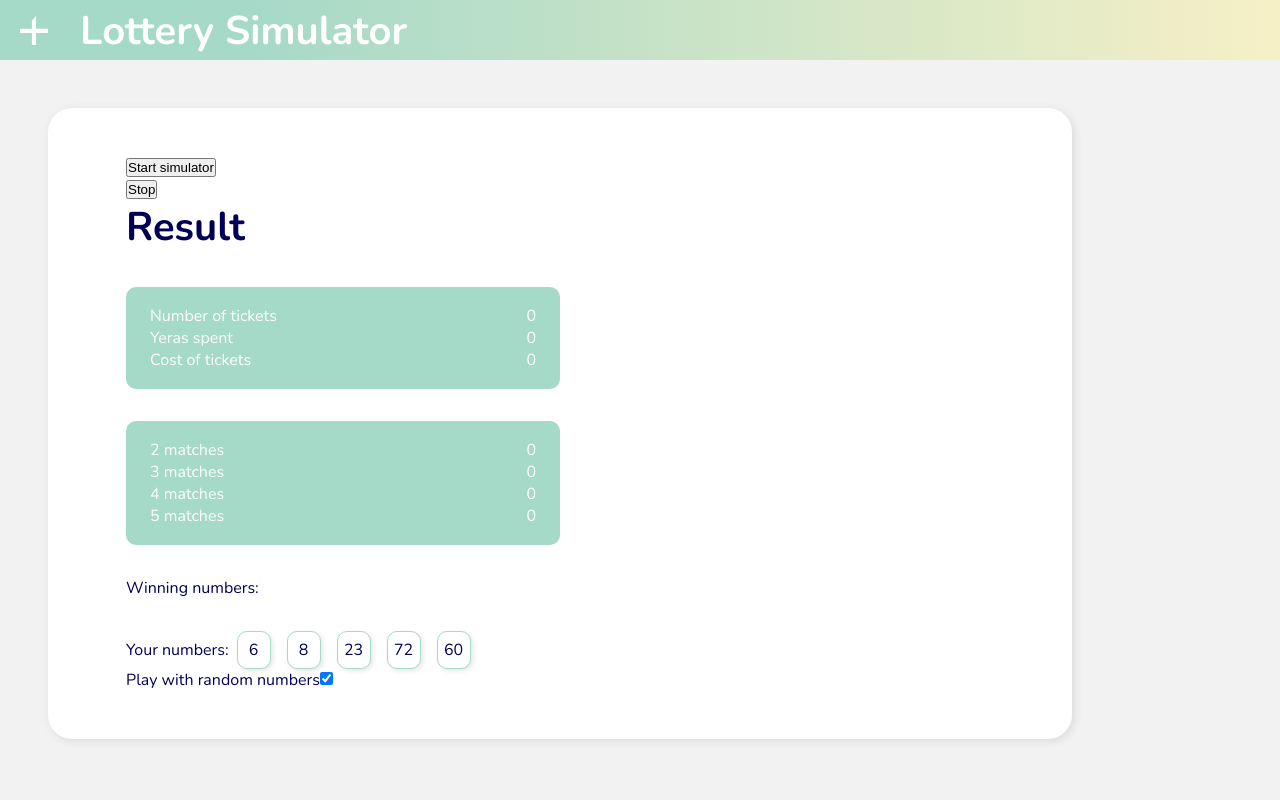
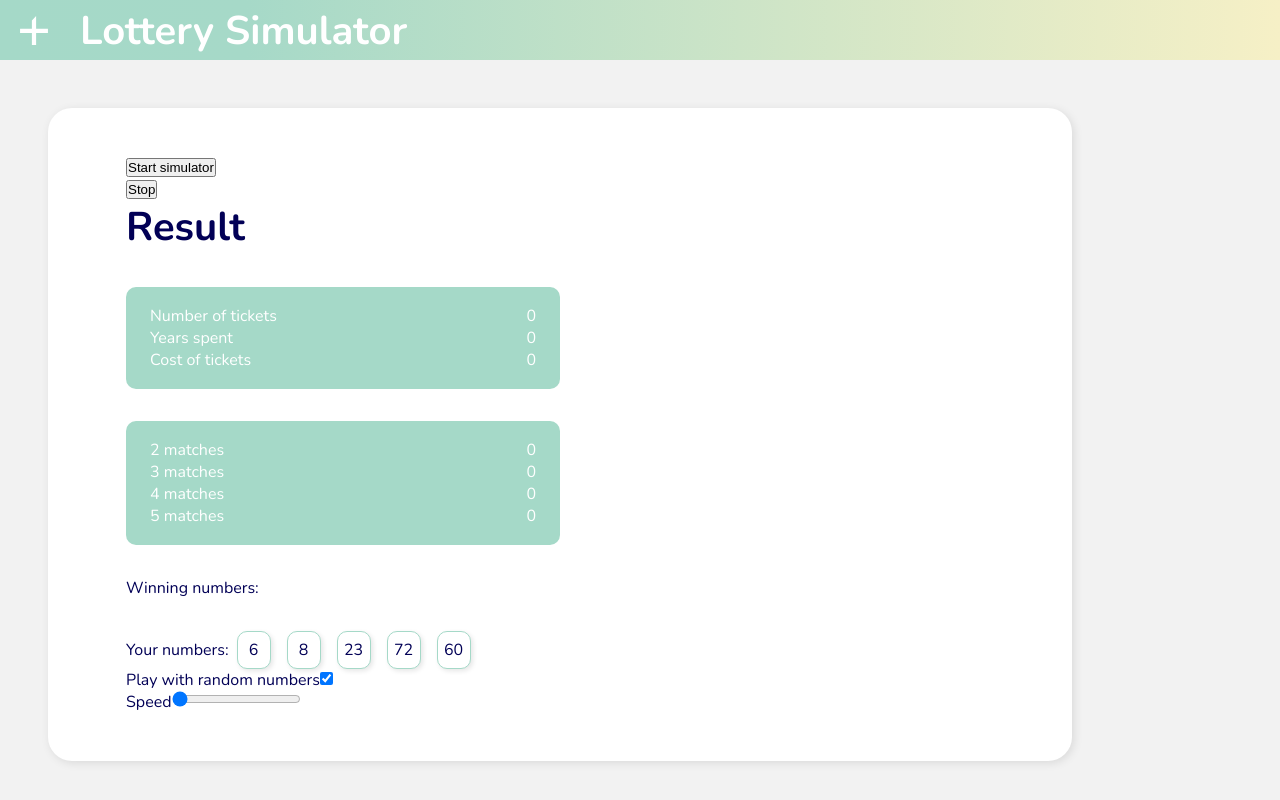
Before and after one commit to brigittaforrai/lotterySimulator, a Vue app: page / in a window 1280 px wide. Built offline with nearby package versions, Linux system fonts and the light colour scheme.

Commit message:
slider, fixes

```diff
--- a/src/components/Checkbox.vue
+++ b/src/components/Checkbox.vue
@@ -21,7 +21,6 @@ export default {
         }
       }
     }
-
   }
 }
 
--- a/src/components/NumberView.vue
+++ b/src/components/NumberView.vue
@@ -12,9 +12,6 @@ export default {
   name: 'NumberView',
   components: { NumLabel },
   props: ['name', 'numbers'],
-  computed: {
-
-  }
 }
 </script>
 
--- a/src/components/Simulator.vue
+++ b/src/components/Simulator.vue
@@ -11,7 +11,7 @@
             <p>{{numOfTickets}}</p>
         </div>
         <div>
-            <p>Yeras spent</p>
+            <p>Years spent</p>
             <p>{{years}}</p>
         </div>
         <div>
@@ -43,6 +43,7 @@
     <NumberView name="Your numbers" :numbers="playerNums"></NumberView>
 
     <Checkbox/>
+    <Slider/>
 
 
   </div>
@@ -52,11 +53,12 @@
 import NumberView from './NumberView.vue'
 import MyButton from './MyButton.vue'
 import Checkbox from './Checkbox.vue'
+import Slider from './Slider.vue'
 
 
 export default {
   name: 'Simulator',
-  components: {NumberView, MyButton, Checkbox},
+  components: {NumberView, MyButton, Checkbox, Slider},
   data () {
     return {
     }
@@ -86,6 +88,7 @@ export default {
       this.$store.dispatch('drawing')
     },
     stop() {
+      this.$store.state.isDrawing = false
       clearInterval(this.$store.state.timeOut)
     }
   }
--- /dev/null
+++ b/src/components/Slider.vue
@@ -0,0 +1,44 @@
+<template>
+    <div class="slider">
+        <label for="slider">Speed</label>
+        <input
+          ref="input"
+          id="slider"
+          v-model.number="value"
+          type="range"
+          :min="min"
+          :max="max"
+          :disabled="isDisabled"
+          @input="onInput">
+    </div>
+</template>
+
+<script>
+export default {
+    name: 'Slider',
+    data () {
+        return {
+            min: 1,
+            max: 1000
+        }
+    },
+    computed: {
+        isDisabled() {
+            return this.$store.state.isDrawing
+        },
+        value: {
+            get() {
+                return this.$store.state.speed
+            },
+            set(value) {
+                this.$store.commit('setSpeed', value)
+            }
+        }
+    }
+}
+
+</script>
+
+<style lang="scss">
+
+</style>
--- a/src/store/index.js
+++ b/src/store/index.js
@@ -41,6 +41,9 @@ export default createStore({
   mutations: {
     setRandom(state, val) {
       state.usingRandom = val
+    },
+    setSpeed(state, val) {
+      state.speed = val
     },
     setUserNumbers(state, array) {
       state.playerNumbers = array
@@ -88,15 +91,16 @@ export default createStore({
       commit('setUserNumbers', arr)
     },
     drawing({ commit, state }) {
+      state.isDrawing = true
       let counter = 0
-      this.state.timeOut = setInterval(() => {
+      state.timeOut = setInterval(() => {
         const nums = generateRandomNumbers()
         counter++
 
         commit('updateData', {winningNums: nums, ticketsNum: counter})
         commit('setMatches')
 
-      }, this.state.speed)
+      }, state.speed)
     }
   },
 
```
